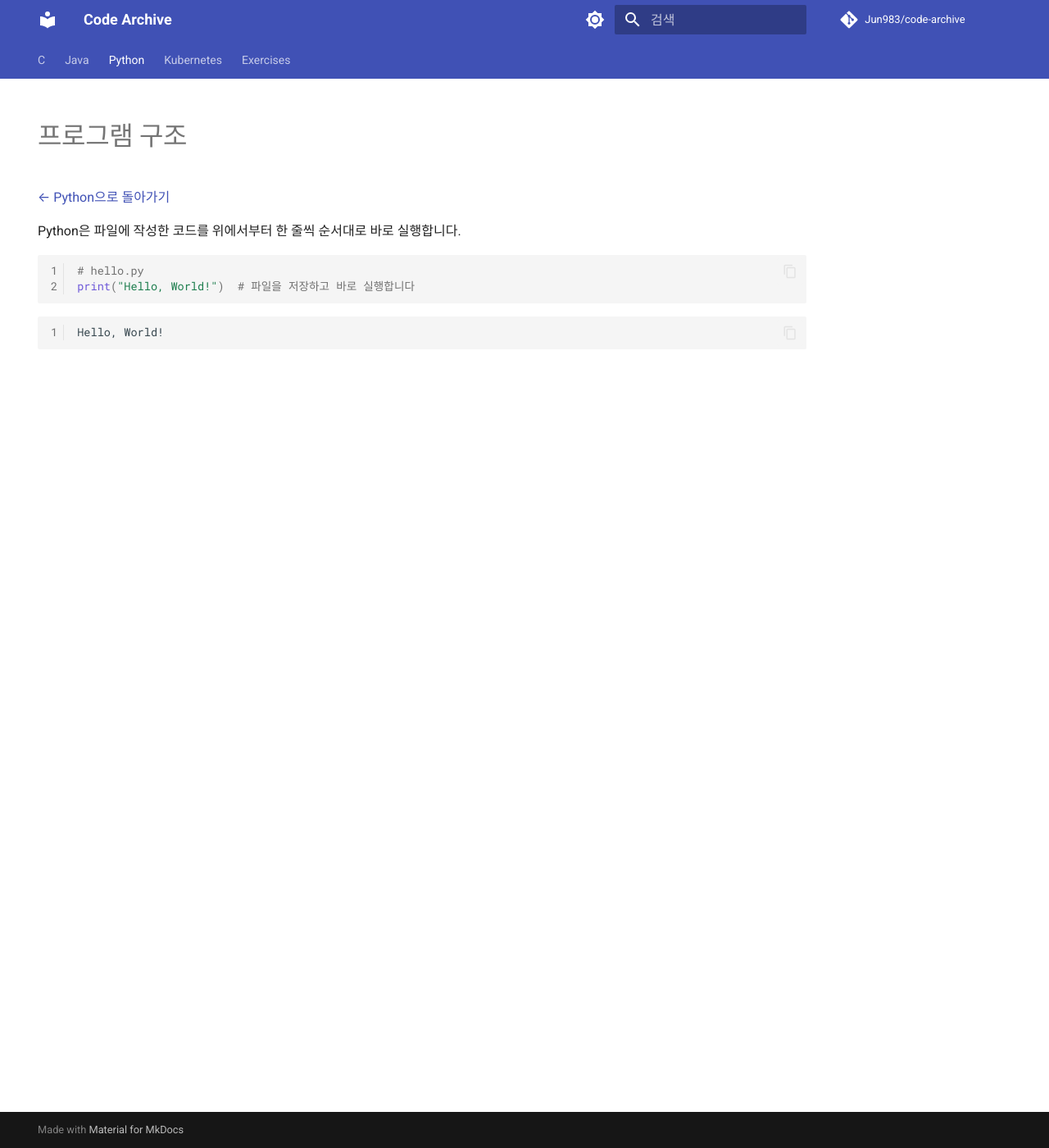
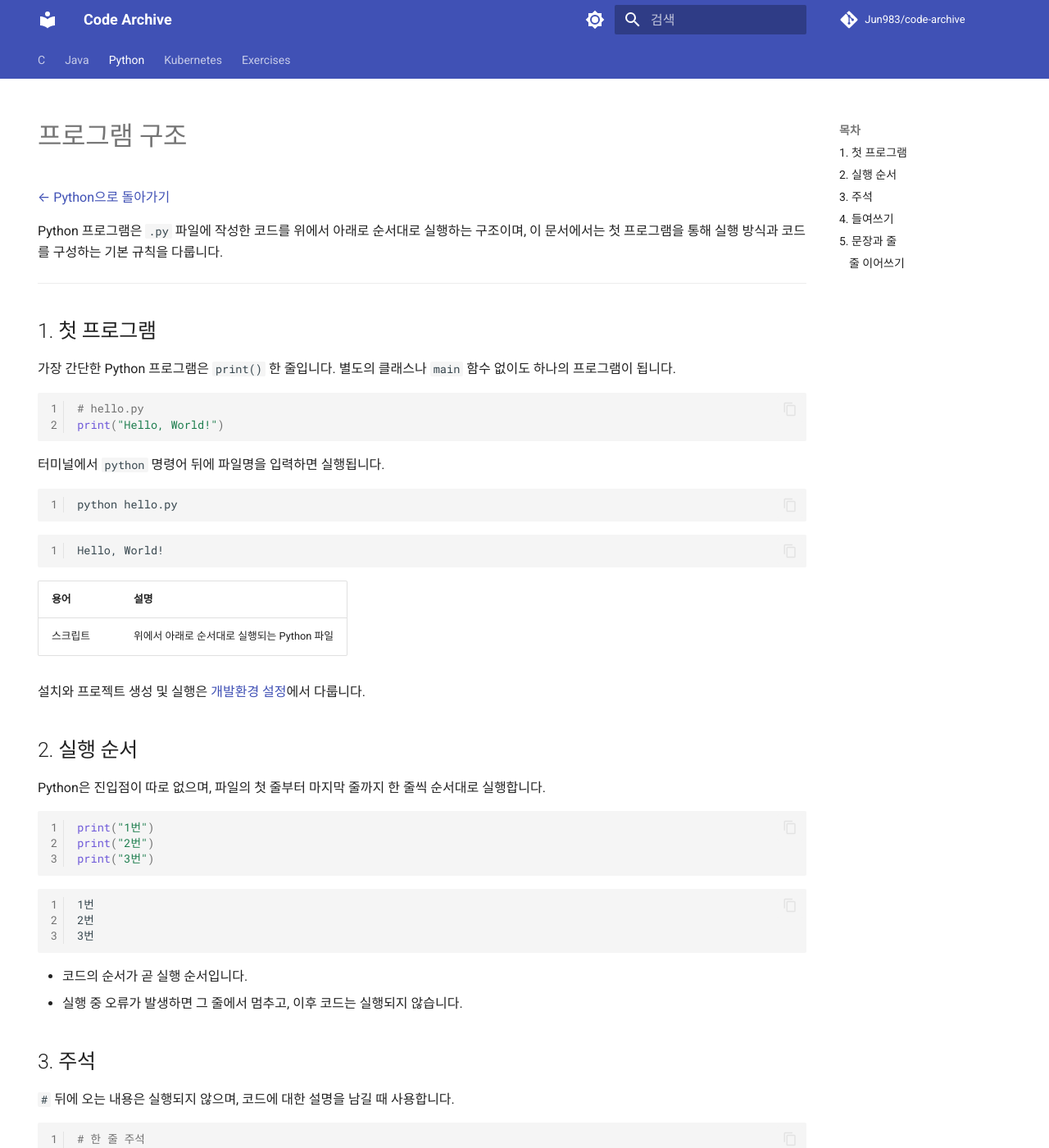
Before and after one commit to Jun983/code-archive, an MkDocs documentation site: the page built from docs/python/program-structure.md, in a window 1280 px wide and 1400 px high. Shown: the whole window at 82% size. Built offline with MkDocs 1.6.1 and Material for MkDocs 9.7.7, drawn with Linux system fonts in a browser that asks for light colours; comment, search, counter and statistics services are not loaded; some of the changed text lies outside the part shown.

Commit message:
docs(python): 프로그램 구조 문서 개요 패턴에 맞춰 보강
Co-Authored-By: Claude Sonnet 5.5 <noreply@anthropic.com>

````diff
--- a/docs/python/program-structure.md
+++ b/docs/python/program-structure.md
@@ -7,13 +7,129 @@ hide:
 
 [← Python으로 돌아가기](index.md)
 
-Python은 파일에 작성한 코드를 위에서부터 한 줄씩 순서대로 바로 실행합니다.
+Python 프로그램은 `.py` 파일에 작성한 코드를 위에서 아래로 순서대로 실행하는 구조이며, 이 문서에서는 첫 프로그램을 통해 실행 방식과 코드를 구성하는 기본 규칙을 다룹니다.
+
+---
+
+## 1. 첫 프로그램
+
+가장 간단한 Python 프로그램은 `print()` 한 줄입니다. 별도의 클래스나 `main` 함수 없이도 하나의 프로그램이 됩니다.
 
 ```python
 # hello.py
-print("Hello, World!")  # 파일을 저장하고 바로 실행합니다
+print("Hello, World!")
 ```
 
+터미널에서 `python` 명령어 뒤에 파일명을 입력하면 실행됩니다.
+
+```bash
+python hello.py
 ```
+
+```text
 Hello, World!
 ```
+
+| 용어 | 설명 |
+|---|---|
+| 스크립트 | 위에서 아래로 순서대로 실행되는 Python 파일 |
+
+설치와 프로젝트 생성 및 실행은 [개발환경 설정](setup.md)에서 다룹니다.
+
+## 2. 실행 순서
+
+Python은 진입점이 따로 없으며, 파일의 첫 줄부터 마지막 줄까지 한 줄씩 순서대로 실행합니다.
+
+```python
+print("1번")
+print("2번")
+print("3번")
+```
+
+```text
+1번
+2번
+3번
+```
+
+- 코드의 순서가 곧 실행 순서입니다.
+- 실행 중 오류가 발생하면 그 줄에서 멈추고, 이후 코드는 실행되지 않습니다.
+
+## 3. 주석
+
+`#` 뒤에 오는 내용은 실행되지 않으며, 코드에 대한 설명을 남길 때 사용합니다.
+
+```python
+# 한 줄 주석
+print("Hello")  # 코드 뒤에도 작성할 수 있습니다
+```
+
+```text
+Hello
+```
+
+- 주석은 해당 줄의 끝까지만 적용됩니다.
+- 여러 줄 주석 문법은 따로 없으며, 줄마다 `#`을 붙입니다.
+
+## 4. 들여쓰기
+
+Python은 중괄호(`{}`) 대신 들여쓰기로 코드 블록을 구분합니다. 같은 블록 안의 코드는 들여쓰기 칸 수가 같아야 합니다.
+
+```python
+if True:
+    print("블록 안")
+    print("같은 블록")
+print("블록 밖")
+```
+
+```text
+블록 안
+같은 블록
+블록 밖
+```
+
+- 들여쓰기는 공백 4칸을 사용하는 것이 관례입니다.
+- 들여쓰기가 맞지 않으면 `IndentationError`가 발생하고, 실행은 시작되지 않습니다.
+- `if` 문법은 [조건문](conditional.md)에서 다룹니다.
+
+## 5. 문장과 줄
+
+Python은 한 줄에 하나의 문장을 작성하는 것이 기본입니다.
+
+```python
+print("첫 번째 문장입니다.")
+print("두 번째 문장입니다.")
+```
+
+```text
+첫 번째 문장입니다.
+두 번째 문장입니다.
+```
+
+### 줄 이어쓰기
+
+문장이 길면 괄호 안에서는 줄을 바꿔도 하나의 문장으로 처리됩니다.
+
+```python
+total = (1 + 2
+         + 3 + 4)
+print(total)
+```
+
+```text
+10
+```
+
+괄호 밖에서 줄을 이으려면 줄 끝에 역슬래시(`\`)를 붙입니다.
+
+```python
+total = 1 + 2 \
+        + 3 + 4
+print(total)
+```
+
+```text
+10
+```
+
+값을 화면에 출력하는 방법은 [출력](output.md)에서 다룹니다.
````
Also changed, not shown: docs/python/index.md (+1 -1 lines).
